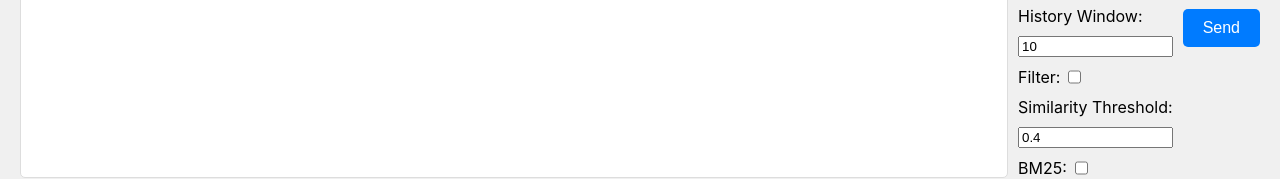
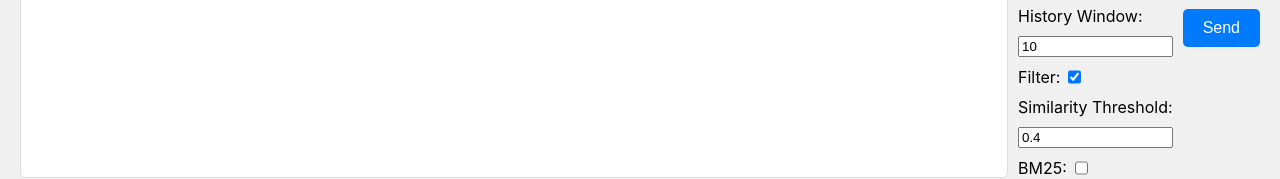
Before and after one commit to joshuakobuskie/Natural-Language-Processing, a React (Create React App) app in the folder frontend/: page / in a window 1280 px wide. Both pictures are taken after a click on the element "Advanced". Shown: the part 602-781 px from the top of the page. Built offline with nearby package versions, Linux system fonts and the light colour scheme.

Commit message:
feat: fix booleans and checkboxes

```diff
--- a/frontend/src/ChatInterface.jsx
+++ b/frontend/src/ChatInterface.jsx
@@ -118,12 +118,12 @@ const ChatInterface = () => {
               <label className="form-label">History Window:</label>
               <input className="form-input" type="number" min="0" max="100" step="1" value={historyWindow.toString()} onChange={(e) => { if (Number(e.target.value) >= 0 && Number(e.target.value) <= 100) {setHistoryWindow(Number(e.target.value))}}}></input>
               <label className="form-label">
-                Filter: <input type="checkbox" value={filter} onChange={(e) => setFilter(e.target.value)}></input>
+                Filter: <input type="checkbox" checked={filter} onChange={(e) => setFilter(e.target.checked)}></input>
               </label>
               <label className="form-label">Similarity Threshold:</label>
               <input className="form-input" type="number" min="0.0" max="1.0" step="0.05" value={similarityThreshold.toString()} onChange={(e) => { if (Number(e.target.value) >= 0.0 && Number(e.target.value) <= 1.0) {setSimilarityThreshold(Number(e.target.value))}}}></input>
               <label className="form-label">
-                BM25: <input type="checkbox" value={bm25} onChange={(e) => setBM25(e.target.value)}></input>
+                BM25: <input type="checkbox" checked={bm25} onChange={(e) => setBM25(e.target.checked)}></input>
               </label>
             </div>
             )}
```
